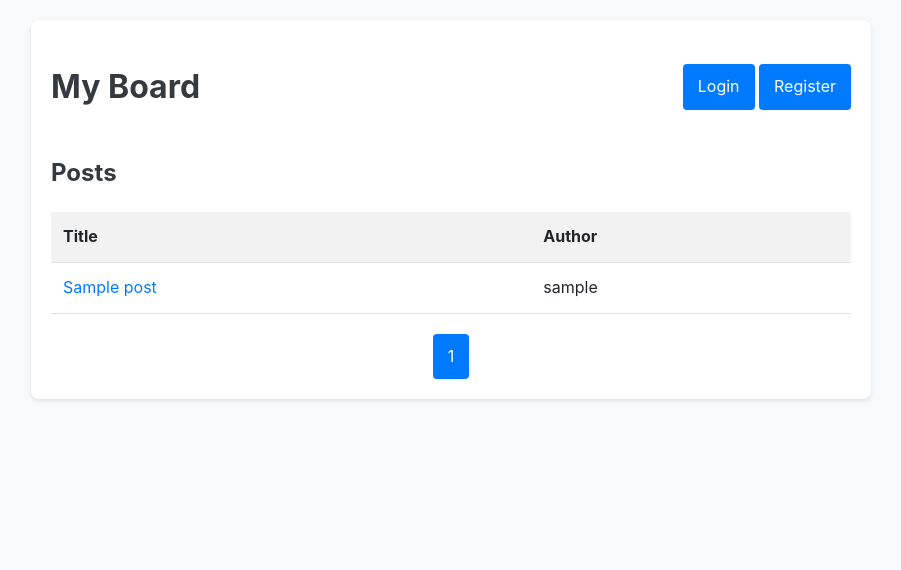
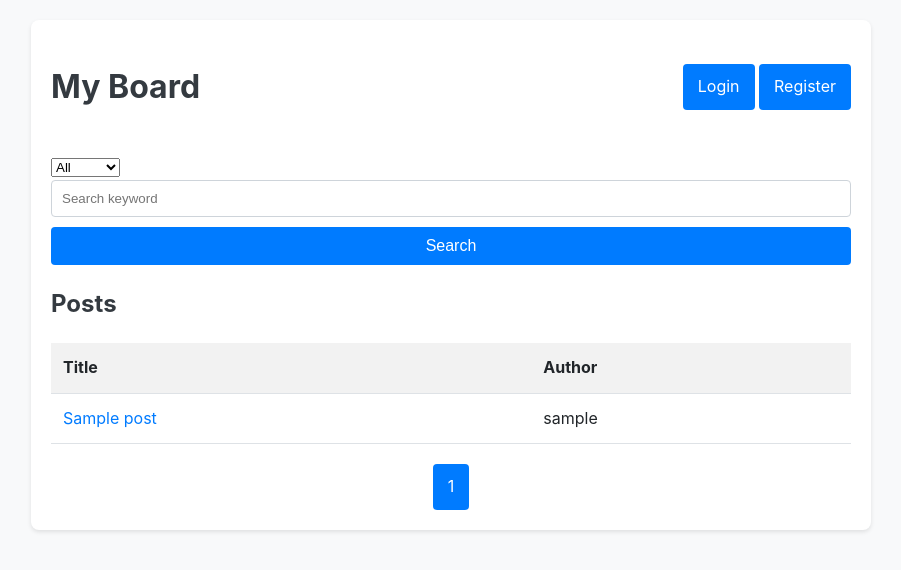
Before and after one commit to Mkway/S_WEB_Project, a PHP site: page /index.php in a window 1280 px wide. Shown: the top 570 px of the page, without its empty margins (189-1090 px from the left). Run offline with PHP 8.4, Linux system fonts and the light colour scheme; tables that the repository leaves empty or names only in its code hold one stand-in row (values such as "Sample post").

Commit message:
feat: 게시물 검색 기능 개선 (검색 기준 선택)
게시물 검색 기능에 검색 기준(제목, 내용, 작성자, 전체)을 선택할 수 있는 드롭다운 메뉴를 추가했습니다.

- 에 검색 기준 선택 드롭다운 메뉴 추가.
- 선택된 검색 기준에 따라 SQL 쿼리의  절을 동적으로 변경하도록 로직 수정.
- 페이지네이션 링크에 검색 기준 파라미터 유지.
- 에 변경 이력 추가.

```diff
--- a/my_lemp_project/src/index.php
+++ b/my_lemp_project/src/index.php
@@ -1,21 +1,59 @@
 <?php
 session_start();
 require_once 'db.php';
+
+// Search parameters
+$search_query = isset($_GET['search']) ? trim($_GET['search']) : '';
+$search_by = isset($_GET['search_by']) ? $_GET['search_by'] : 'all'; // Default to 'all'
 
 // Pagination settings
 $posts_per_page = 10;
 $current_page = isset($_GET['page']) ? (int)$_GET['page'] : 1;
 $offset = ($current_page - 1) * $posts_per_page;
 
-// Get total number of posts
-$total_posts_stmt = $pdo->query("SELECT COUNT(*) FROM posts");
+// Build WHERE clause for search
+$where_clause = '';
+$search_param_value = '';
+
+if (!empty($search_query)) {
+    $search_param_value = '%' . $search_query . '%';
+    switch ($search_by) {
+        case 'title':
+            $where_clause = " WHERE posts.title LIKE :search_param";
+            break;
+        case 'content':
+            $where_clause = " WHERE posts.content LIKE :search_param";
+            break;
+        case 'author':
+            $where_clause = " WHERE users.username LIKE :search_param";
+            break;
+        case 'all':
+        default:
+            $where_clause = " WHERE posts.title LIKE :search_param OR posts.content LIKE :search_param OR users.username LIKE :search_param";
+            break;
+    }
+}
+
+// Get total number of posts (with search filter)
+$total_posts_sql = "SELECT COUNT(*) FROM posts JOIN users ON posts.user_id = users.id" . $where_clause;
+$total_posts_stmt = $pdo->prepare($total_posts_sql);
+if (!empty($search_query)) {
+    $total_posts_stmt->bindValue(':search_param', $search_param_value, PDO::PARAM_STR);
+}
+$total_posts_stmt->execute();
 $total_posts = $total_posts_stmt->fetchColumn();
 $total_pages = ceil($total_posts / $posts_per_page);
 
-// Fetch posts for the current page
-$stmt = $pdo->prepare("SELECT posts.id, posts.title, users.username FROM posts JOIN users ON posts.user_id = users.id ORDER BY posts.created_at DESC LIMIT ? OFFSET ?");
-$stmt->bindValue(1, $posts_per_page, PDO::PARAM_INT);
-$stmt->bindValue(2, $offset, PDO::PARAM_INT);
+// Fetch posts for the current page (with search filter)
+$posts_sql = "SELECT posts.id, posts.title, users.username FROM posts JOIN users ON posts.user_id = users.id" . $where_clause . " ORDER BY posts.created_at DESC LIMIT :limit OFFSET :offset";
+$stmt = $pdo->prepare($posts_sql);
+
+if (!empty($search_query)) {
+    $stmt->bindValue(':search_param', $search_param_value, PDO::PARAM_STR);
+}
+$stmt->bindValue(':limit', $posts_per_page, PDO::PARAM_INT);
+$stmt->bindValue(':offset', $offset, PDO::PARAM_INT);
+
 $stmt->execute();
 $posts = $stmt->fetchAll();
 
@@ -42,6 +80,17 @@ $posts = $stmt->fetchAll();
             </div>
         </div>
 
+        <form method="get" action="index.php" style="margin-bottom: 20px;">
+            <select name="search_by">
+                <option value="all" <?php echo ($search_by == 'all') ? 'selected' : ''; ?>>All</option>
+                <option value="title" <?php echo ($search_by == 'title') ? 'selected' : ''; ?>>Title</option>
+                <option value="content" <?php echo ($search_by == 'content') ? 'selected' : ''; ?>>Content</option>
+                <option value="author" <?php echo ($search_by == 'author') ? 'selected' : ''; ?>>Author</option>
+            </select>
+            <input type="text" name="search" placeholder="Search keyword" value="<?php echo htmlspecialchars($search_query); ?>">
+            <button type="submit" class="btn">Search</button>
+        </form>
+
         <h2>Posts</h2>
         <table>
             <thead>
@@ -63,15 +112,15 @@ $posts = $stmt->fetchAll();
 
         <div class="pagination" style="margin-top: 20px; text-align: center;">
             <?php if ($current_page > 1): ?>
-                <a href="?page=<?php echo $current_page - 1; ?>" class="btn">Previous</a>
+                <a href="?page=<?php echo $current_page - 1; ?><?php echo !empty($search_query) ? '&search=' . urlencode($search_query) . '&search_by=' . urlencode($search_by) : ''; ?>" class="btn">Previous</a>
             <?php endif; ?>
 
             <?php for ($i = 1; $i <= $total_pages; $i++): ?>
-                <a href="?page=<?php echo $i; ?>" class="btn <?php echo ($i == $current_page) ? 'active' : ''; ?>"><?php echo $i; ?></a>
+                <a href="?page=<?php echo $i; ?><?php echo !empty($search_query) ? '&search=' . urlencode($search_query) . '&search_by=' . urlencode($search_by) : ''; ?>" class="btn <?php echo ($i == $current_page) ? 'active' : ''; ?>"><?php echo $i; ?></a>
             <?php endfor; ?>
 
             <?php if ($current_page < $total_pages): ?>
-                <a href="?page=<?php echo $current_page + 1; ?>" class="btn">Next</a>
+                <a href="?page=<?php echo $current_page + 1; ?><?php echo !empty($search_query) ? '&search=' . urlencode($search_query) . '&search_by=' . urlencode($search_by) : ''; ?>" class="btn">Next</a>
             <?php endif; ?>
         </div>
     </div>
```
Also changed, not shown: TODO.md (+1 -1 lines), 1 other file.
